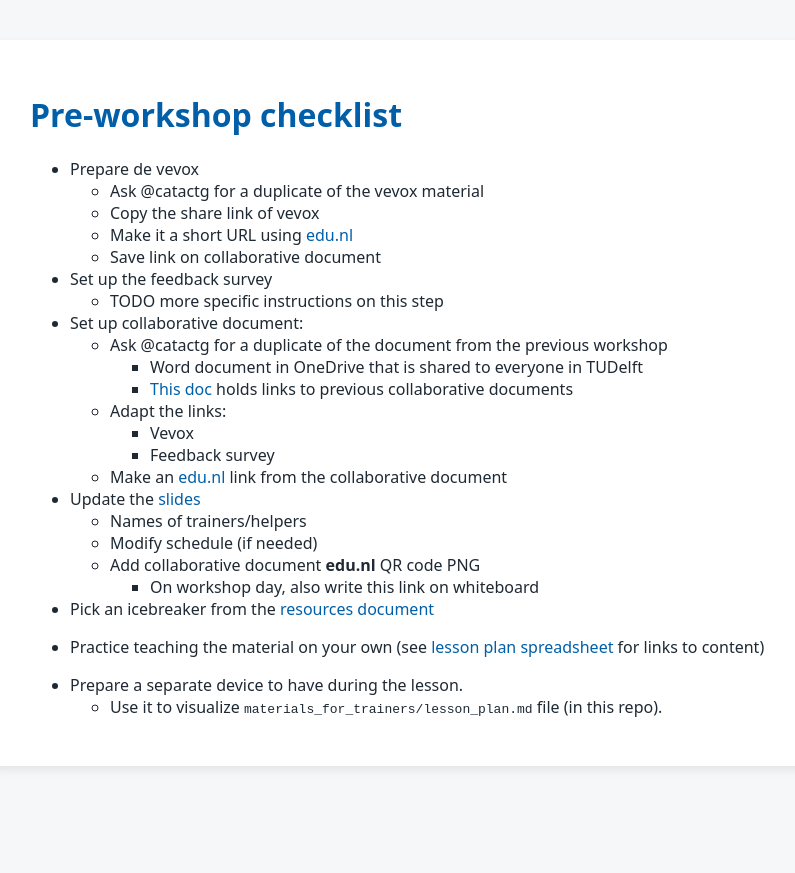
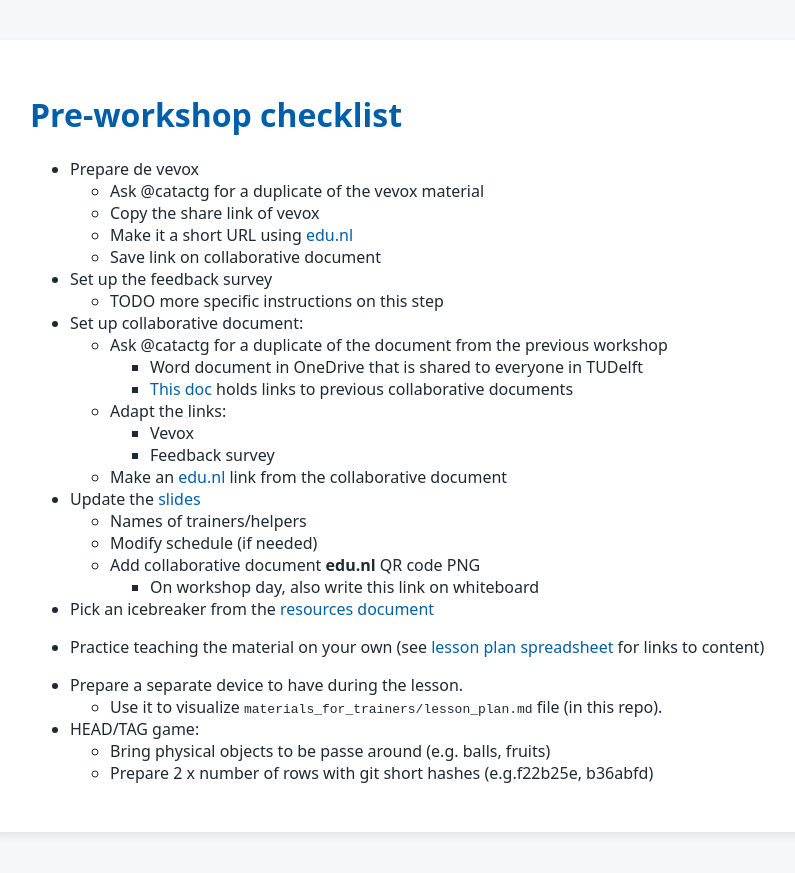
Before and after one commit to tu-delft-library/introduction_to_version_control_with_git, a Jekyll site: the page built from materials_for_trainers/pre_workshop_checklist.md, in a window 1280 px wide. Shown: the top 873 px of the page, without its empty margins (110-905 px from the left). Built offline with Jekyll 4.4.1, drawn with Linux system fonts in a browser that asks for light colours; our own code applies the rules of GitHub Pages for plain Markdown files.

Commit message:
Update checklist

```diff
--- a/materials_for_trainers/pre_workshop_checklist.md
+++ b/materials_for_trainers/pre_workshop_checklist.md
@@ -26,3 +26,7 @@
 
 - Prepare a separate device to have during the lesson.
     - Use it to visualize `materials_for_trainers/lesson_plan.md` file (in this repo).
+
+- HEAD/TAG game:
+    - Bring physical objects to be passe around (e.g. balls, fruits)
+    - Prepare 2 x number of rows with git short hashes (e.g.f22b25e, b36abfd)
```
